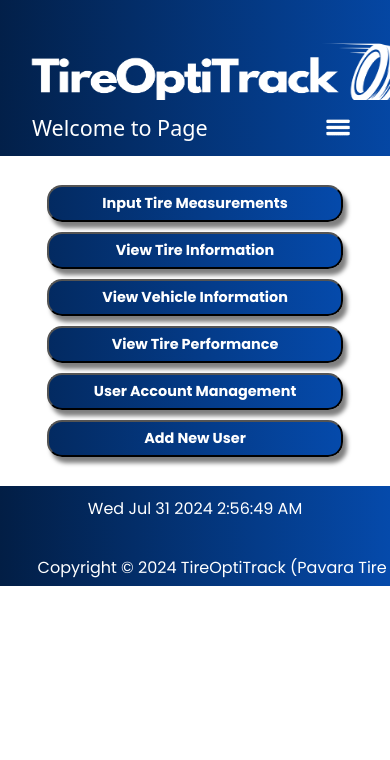
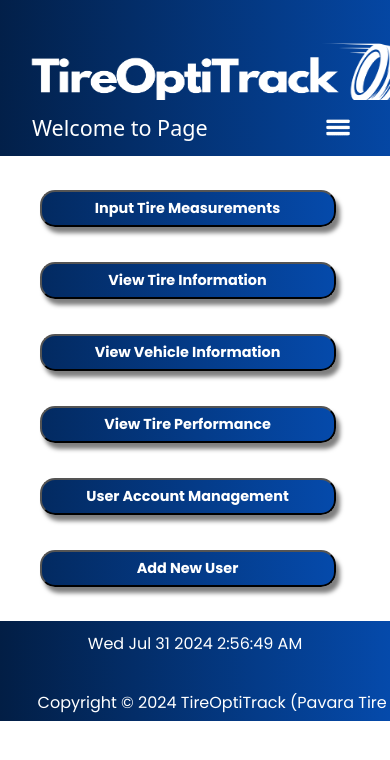
Before and after one commit to Udana-Gits/TireManagementProject, a React (Create React App) app: page /adminhome in a window 390 px wide. Shown: the top 760 px of the page. Built offline with nearby package versions, Linux system fonts and the light colour scheme; no server answers.

Commit message:
Update AdminHome.css

```diff
--- a/src/components/auth/CSS/AdminHome.css
+++ b/src/components/auth/CSS/AdminHome.css
@@ -15,13 +15,23 @@
     font-style: normal;
     font-weight: 700;
     line-height: normal;
-    margin: 5px auto; /* Center buttons and reduce margin */
+    margin: 15px auto; /* Center buttons and reduce margin */
     padding: 10px; /* Adjust padding for better spacing */
+    transition: transform 0.3s ease; /* Add a transition for hover effect */
+}
+
+.adminhomebutton:hover {
+    transform: translateY(-5px); /* Move button up on hover */
+    box-shadow: 6px 8px 6px 0px rgba(0, 0, 0, 0.70); /* Increase shadow on hover */
 }
 
 .adminbuttonbox {
-    text-align: center;
+    display: flex; /* Use flexbox for better button arrangement */
+    flex-wrap: wrap; /* Allow buttons to wrap on smaller screens */
+    justify-content: center; /* Center buttons */
+    align-items: center; /* Center buttons vertically */
     padding: 0 10px; /* Add some padding for smaller screens */
+    gap: 15px; /* Add gap between buttons */
 }
 
 /* Tablet and larger */
@@ -30,7 +40,7 @@
         font-size: 1.2rem; /* Adjust font size for tablet */
         max-width: 500px; /* Adjust max-width for tablets */
         padding: 8px; /* Adjust padding for tablets */
-        margin: 5px auto; /* Center buttons and reduce margin for tablets */
+        margin: 10px auto; /* Center buttons and reduce margin for tablets */
     }
 }
 
@@ -38,9 +48,9 @@
 @media (max-width: 767px) {
     .adminhomebutton {
         font-size: 1rem; /* Adjust font size for mobile */
-        max-width: 400px; /* Adjust max-width for mobile */
+        max-width: 90%; /* Adjust max-width for mobile */
         padding: 8px; /* Adjust padding for mobile */
-        margin: 5px auto; /* Center buttons and reduce margin for mobile */
+        margin: 10px auto; /* Center buttons and reduce margin for mobile */
     }
 }
 
@@ -48,8 +58,8 @@
 @media (max-width: 479px) {
     .adminhomebutton {
         font-size: 0.9rem; /* Adjust font size for small mobile */
-        max-width: 350px; /* Adjust max-width for small mobile */
+        max-width: 90%; /* Adjust max-width for small mobile */
         padding: 6px; /* Adjust padding for small mobile */
-        margin: 5px auto; /* Center buttons and reduce margin for small mobile */
+        margin: 10px auto; /* Center buttons and reduce margin for small mobile */
     }
 }
```
